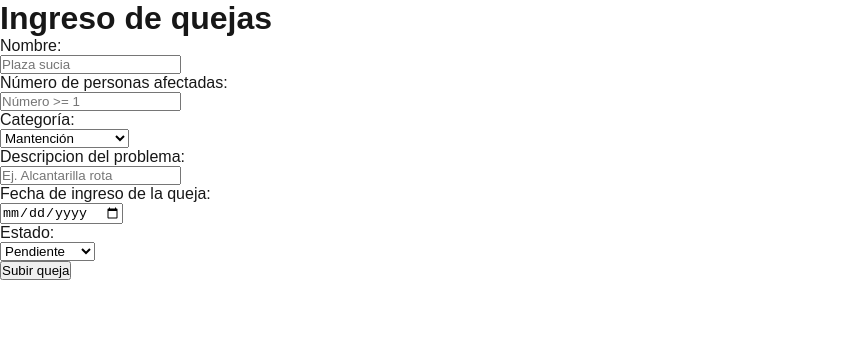
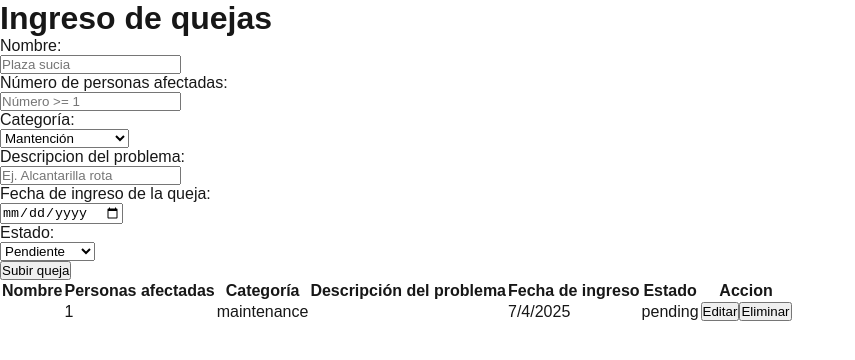
Before and after one commit to AUDIBIX/EVA3-Front-End-Benjamin-Parada, a Next.js app in the folder eva3front/: page / in a window 1280 px wide. Both pictures are taken after a click on the button "Subir queja". Shown: the top 360 px of the page, without its empty margins (0-855 px from the left). Built offline with nearby package versions, Linux system fonts and the light colour scheme.

Commit message:
Visualizar y Remover
Se crearon ambas funciones mencionadas, y se modificó el campo "date" para tratarlo como una string, para que sea mas facil de implementar la tabla

```diff
--- a/eva3front/src/app/page.tsx
+++ b/eva3front/src/app/page.tsx
@@ -7,7 +7,7 @@ interface Queja{
   affected:number
   cat:string
   desc:string
-  date:Date
+  date:string
   state:string
 }
 
@@ -16,7 +16,9 @@ const initialStateQueja:Queja = { //Esto le da un valor inicial al state Queja,
   affected:1,
   cat:"maintenance",
   desc:"",
-  date: new Date(), //Esto crea una fecha con el formato Date y la fecha en la que se ejecutó el programa
+  //Esto (date) crea una fecha con el formato Date y la fecha en la que se ejecutó el programa,
+  // la inserta como texto para mas facilidad al llevar y traer del localstorage
+  date: new Date().toLocaleDateString(),
   state:"pending"
 }
 
@@ -26,23 +28,37 @@ export default function Home() {
   const [queja, setqueja] = useState(initialStateQueja)
   const [quejas, setquejas] = useState<Queja[]>([])
 
-  useEffect(() => {
+  useEffect(() => { //Tomar la información guardada en localstorage al cargar la página
     let quejasStr = localstorage.getItem("quejas")
     if (quejasStr != null){
-      let quejasList = JSON.parse(quejasStr)
+      let quejasList = JSON.parse(quejasStr) // Devuelve todo como string
       setquejas(quejasList)
     }
   },[])
 
+    //Toma la data que viene del formulario y actualiza el estado "queja"
   const handleQueja = (name:string,value:string|number|Date) => {
     setqueja({...queja, [name]: value})
   }
 
-  const handleSubir = () => {
-    localstorage.setItem("quejas", JSON.stringify([...quejas,queja]))
+  const handleSubir = () => { //Actualiza el estado y sube los datos al localstorage
+    setquejas([...quejas, queja])
+    setqueja(initialStateQueja)
+    localstorage.setItem("quejas", JSON.stringify(quejas))
+  }
+
+  const handleRemove = (i:number) => {
+    let quejasremoved = quejas.filter((queja,index) => index != i)
+    setquejas(quejasremoved)
+    localstorage.setItem("quejas", JSON.stringify(quejas))
+    }
+
+  const handleEdit = (index:number) => {
+
   }
 
   return (
+    <>
     <form>
       <h1>Ingreso de quejas</h1>
       <p>Nombre:</p>
@@ -90,5 +106,38 @@ export default function Home() {
       </select><br/>
       <button type="button" name="form_submit" onClick={() => {handleSubir()}} >Subir queja</button>
     </form>
+
+    <table>
+      <thead>
+        <tr>
+          <th>Nombre</th>
+          <th>Personas afectadas</th>
+          <th>Categoría</th>
+          <th>Descripción del problema</th>
+          <th>Fecha de ingreso</th>
+          <th>Estado</th>
+          <th>Accion</th>
+        </tr>
+      </thead>
+      <tbody>
+        {quejas.map((q,index)=>{
+          return(
+            <tr>
+              <td>{q.problem_name}</td>
+              <td>{q.affected}</td>
+              <td>{q.cat}</td>
+              <td>{q.desc}</td>
+              <td>{q.date}</td>
+              <td>{q.state}</td>
+              <td>
+                <button type="button" onClick={() => handleEdit(index)}>Editar</button>
+                <button type="button" onClick={() => handleRemove(index)}>Eliminar</button>
+              </td>
+            </tr>
+          )
+        })}
+      </tbody>
+    </table>
+    </>
   );
 }
```
